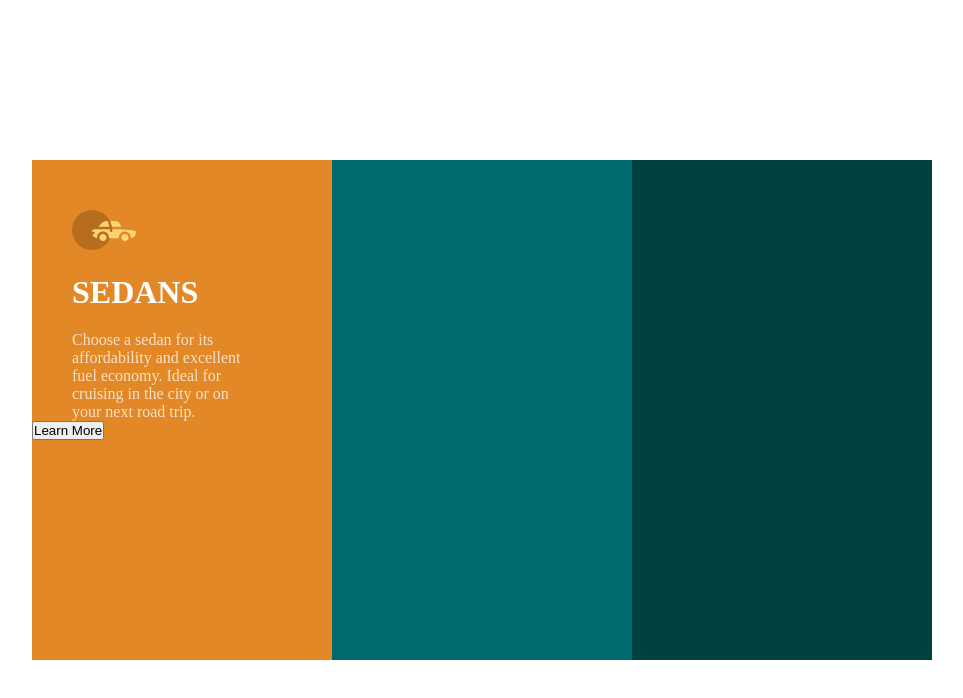
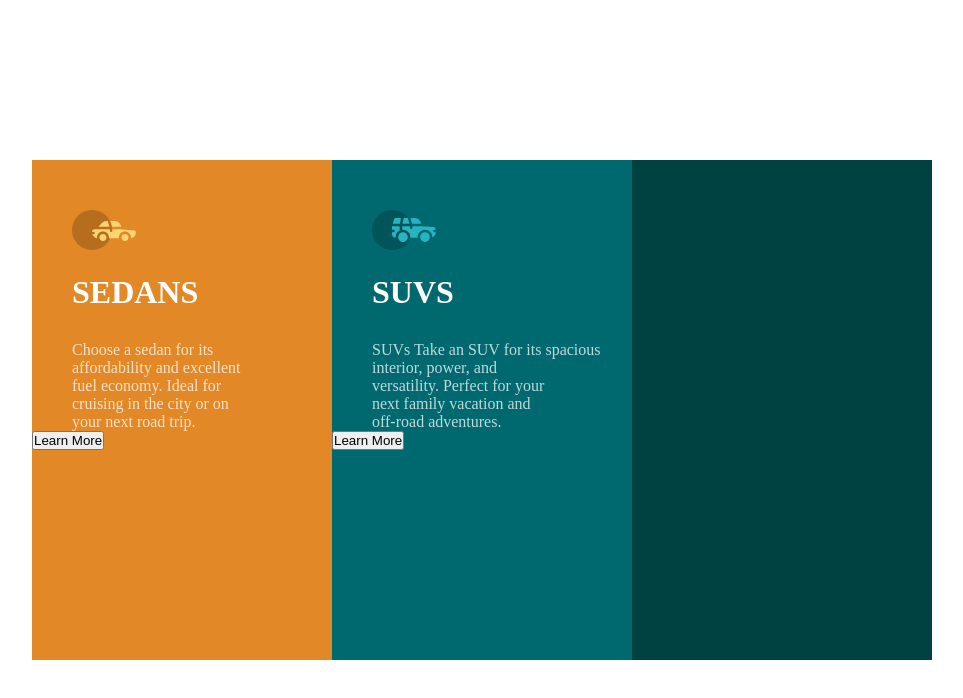
Before and after one commit to JudsonCiribelli/3-column-preview-card-component, a plain HTML site: page index.html in a window 1280 px wide. Shown: the whole page, without its empty margins (158-1121 px from the left). Drawn offline with Linux system fonts and the light colour scheme.

Commit message:
Estilização do segundo container

```diff
--- a/CSS/style.css
+++ b/CSS/style.css
@@ -33,13 +33,26 @@ body {
 .container .container1 p {
   color: hsla(0, 0%, 100%, 0.75);
   font-weight: 400;
-  padding: 20px 0px 0px 40px;
+  padding: 30px 0px 0px 40px;
 }
 .container .container2 {
   height: 100%;
   width: 300px;
   background-color: hsl(184, 100%, 22%);
 }
+.container .container2 img {
+  padding: 50px 0px 0px 40px;
+}
+.container .container2 h1 {
+  color: white;
+  font-weight: 700;
+  padding: 20px 0px 0px 40px;
+}
+.container .container2 p {
+  color: hsla(0, 0%, 100%, 0.75);
+  font-weight: 400;
+  padding: 30px 0px 0px 40px;
+}
 .container .container3 {
   height: 100%;
   width: 300px;
--- a/index.html
+++ b/index.html
@@ -17,9 +17,18 @@
           cruising in the city or on <br />
           your next road trip.
         </p>
-        <button type="submit">Learn More</button>
+        <button type="submit" class="btn">Learn More</button>
       </div>
-      <div class="container2"></div>
+      <div class="container2">
+        <img src="./Images/icon-suvs.svg" alt="" />
+        <h1>SUVS</h1>
+        <p>
+          SUVs Take an SUV for its spacious <br />interior, power, and
+          <br />versatility. Perfect for your <br />
+          next family vacation and <br />off-road adventures.
+        </p>
+        <button type="submit" class="btn">Learn More</button>
+      </div>
       <div class="container3"></div>
     </div>
   </body>
```
